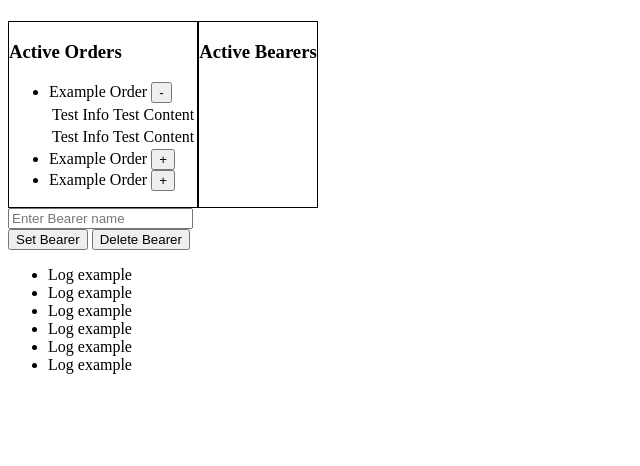
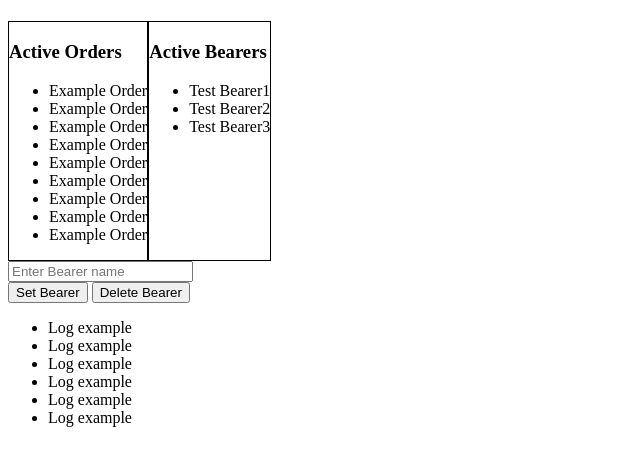
Before and after one commit to Ajayyy-code/J.A.K.s-COHORT, a Django app: page /admin/ in a window 1280 px wide. Shown: the part 45-511 px from the top of the page, without its empty margins (0-640 px from the left). Run offline with Django 3.2, Linux system fonts and the light colour scheme; a user stored in the database is signed in; data comes from the database, SQL or seed files in the repository; both versions use the stored data as it was after the commit.

Commit message:
modified admin/index

```diff
--- a/ICC_Tracking/templates/admin.html
+++ b/ICC_Tracking/templates/admin.html
@@ -22,22 +22,11 @@
                 <h3>Active Orders</h3>
                 <ul>
                     <!--Example Expanded Info-->
-                    <li>Example Order <button>-</button>
-                        <div>
-                            <table>
-                                <tr>
-                                    <td>Test Info</td>
-                                    <td>Test Content</td>
-                                </tr>
-                                <tr>
-                                    <td>Test Info</td>
-                                    <td>Test Content</td>
-                                </tr>
-                            </table>
-                        </div>
-                    </li>
-                    <li>Example Order <button>+</button></li>
-                    <li>Example Order <button>+</button></li>
+                    {%for bearer in bearers%}
+                    <li>Example Order</li>
+                    <li>Example Order</li>
+                    <li>Example Order</li>
+                    {% endfor %}
                 </ul>
             </div>
             <div class="current-bearers">
--- a/ICC_Tracking/templates/index.html
+++ b/ICC_Tracking/templates/index.html
@@ -4,6 +4,7 @@
     <meta charset="UTF-8">
     <title>JAK Cohert</title>
     <link rel="stylesheet" type="text/css" href="{% static 'ICC_Tracking/styles/index.css' %}">
+    <script src="{% static 'ICC_Tracking/js/timer.js' %}" type="text/javascript"></script>
 </head>
 <body>
     <!-- CUSTOMER PAGE -->
@@ -55,7 +56,7 @@
                         </tr>
                         <tr>
                             <td>Estimated Time to Delievery</td>
-                            <td>{{eta}}</td>
+                            <td>{{time}}</td>
                         </tr>
                         <tr>
                             <td>Subtotal</td>
--- a/ICC_Tracking/views.py
+++ b/ICC_Tracking/views.py
@@ -46,6 +46,7 @@ def index(request):
                     try:
                         bearer = Bearer.objects.all().filter(ID=customer.assignedBearer)[0]
                         area = constants.List_LOCATIONS[customer.area-1]
+                        time = constants.List_TIME[customer.time-1]
                     except IndexError:
                         bearer = None
                         area = None
@@ -53,7 +54,7 @@ def index(request):
                     #Calculating Time
                     eta = customer.timeCreated
 
-                    return render(request,'index.html',{"customer": customer, "bearer":bearer, "area":area, "eta":eta})
+                    return render(request,'index.html',{"customer": customer, "bearer":bearer, "area":area, "eta":eta, "time":time})
 
             return render(request,'index.html')
 
@@ -74,4 +75,6 @@ def inventory(request):
 #Admin Page
 @staff_member_required()
 def admin(request):
-    return render(request, 'admin.html')
+    bearers = Bearer.objects.all()
+    customers = Customer.objects.all()
+    return render(request, 'admin.html', {"bearers":bearers, "customers":customers})
```
Also changed, not shown: ICC_Tracking/static/ICC_Tracking/js/timer.js (added), db.sqlite3.
